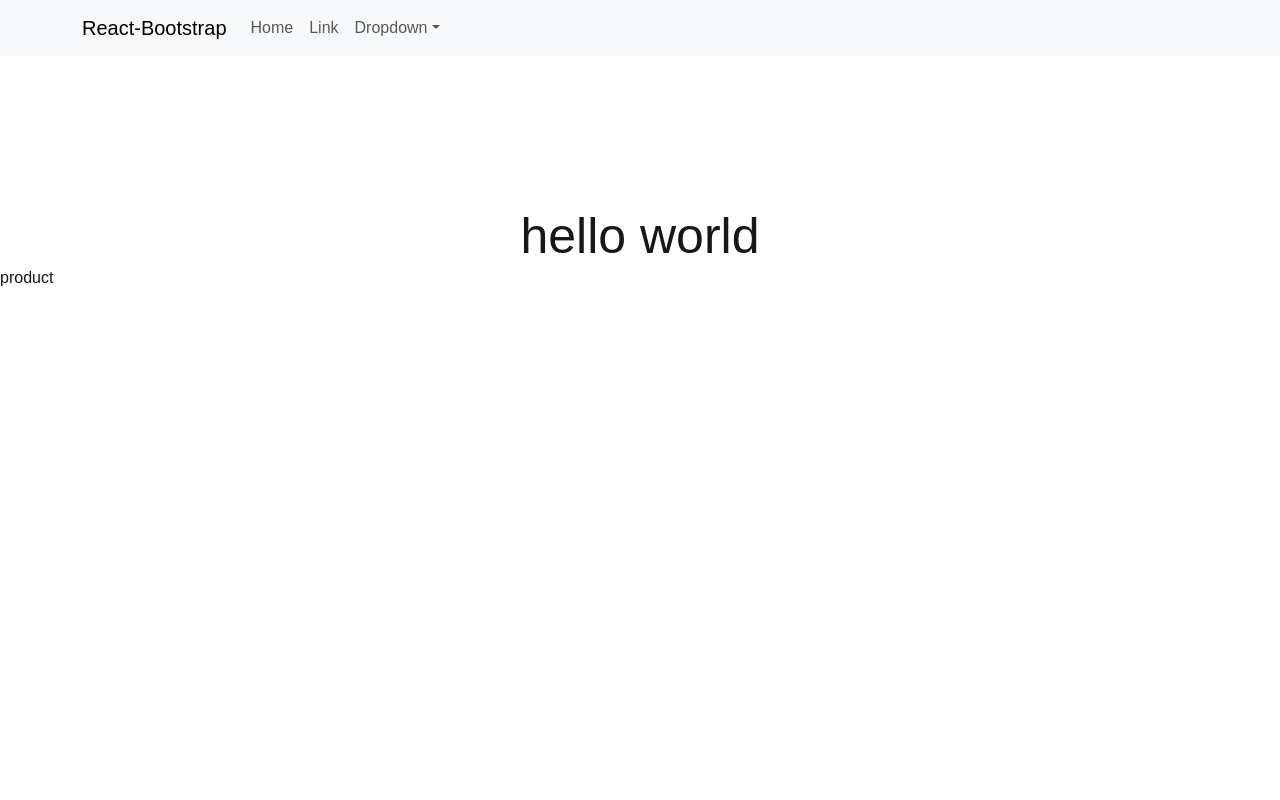
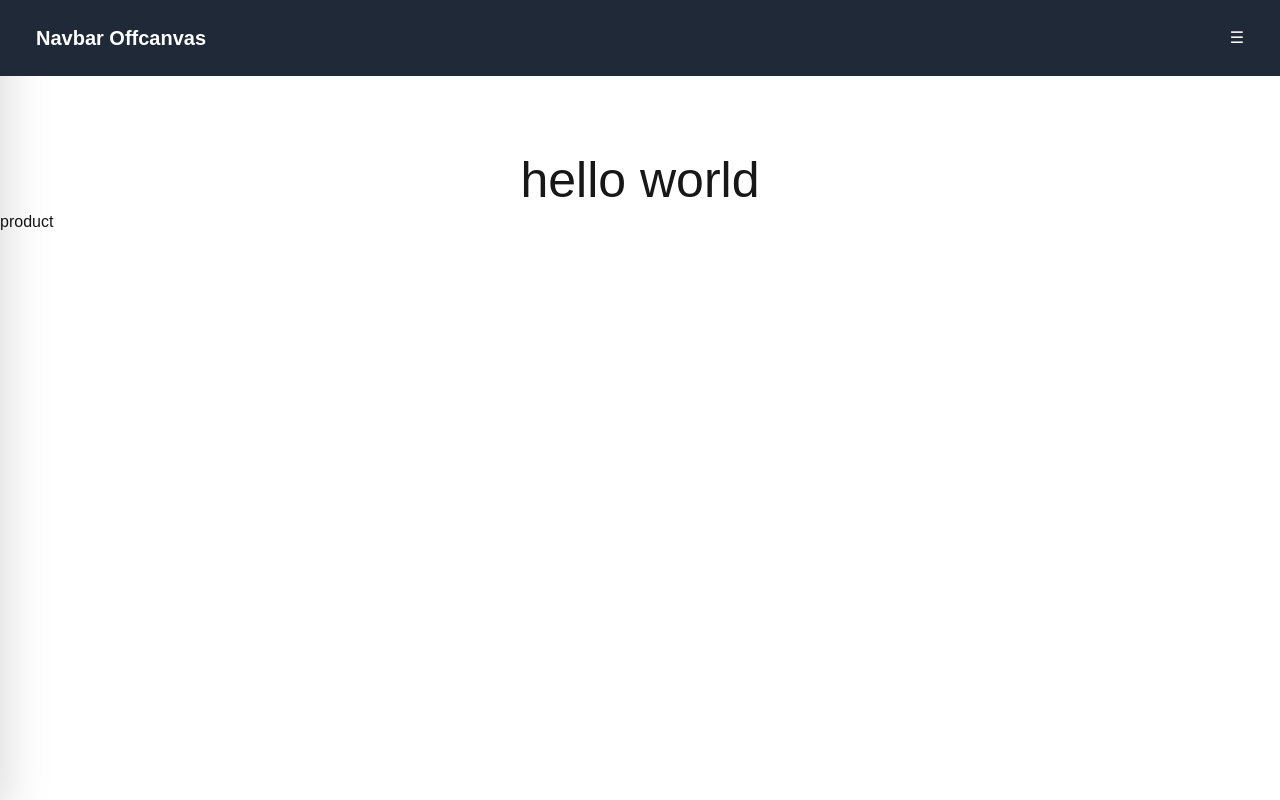
Before and after one commit to OmarSalama17/Fast-Food, a Next.js app: page / in a window 1280 px wide. Built offline with nearby package versions, Linux system fonts and the light colour scheme.

Commit message:
edit-NavBar

```diff
--- a/app/components/Header/Header.js
+++ b/app/components/Header/Header.js
@@ -1,35 +1,46 @@
-"use client"
+"use client";
 
-import Container from 'react-bootstrap/Container';
-import Nav from 'react-bootstrap/Nav';
-import Navbar from 'react-bootstrap/Navbar';
-import NavDropdown from 'react-bootstrap/NavDropdown';
+import { useState } from "react";
 
 function Header() {
+  const [isOpen, setIsOpen] = useState(false);
+
   return (
-    <Navbar expand="lg" className="bg-body-tertiary">
-      <Container>
-        <Navbar.Brand href="#home">React-Bootstrap</Navbar.Brand>
-        <Navbar.Toggle aria-controls="basic-navbar-nav" />
-        <Navbar.Collapse id="basic-navbar-nav">
-          <Nav className="me-auto">
-            <Nav.Link href="#home">Home</Nav.Link>
-            <Nav.Link href="#link">Link</Nav.Link>
-            <NavDropdown title="Dropdown" id="basic-nav-dropdown">
-              <NavDropdown.Item href="#action/3.1">Action</NavDropdown.Item>
-              <NavDropdown.Item href="#action/3.2">
-                Another action
-              </NavDropdown.Item>
-              <NavDropdown.Item href="#action/3.3">Something</NavDropdown.Item>
-              <NavDropdown.Divider />
-              <NavDropdown.Item href="#action/3.4">
-                Separated link
-              </NavDropdown.Item>
-            </NavDropdown>
-          </Nav>
-        </Navbar.Collapse>
-      </Container>
-    </Navbar>
+    <>
+    <header className="bg-gray-800 p-4 absolute top-0 left-0 w-full z-50">
+      <div className="container mx-auto flex justify-between items-center relative z-50">
+        <a href="#" className="text-white text-xl font-bold">Navbar Offcanvas</a>
+        <button
+          onClick={() => setIsOpen(!isOpen)}
+          className="text-white focus:outline-none"
+        >
+          ☰
+        </button>
+      </div>
+    </header>
+      {isOpen && <div className="fixed inset-0 bg-black opacity-50 z-40" onClick={() => setIsOpen(false)}></div>}
+      <div
+        className={`fixed top-0 left-0 h-full w-72 bg-white shadow-lg transition-transform transform z-40 ${isOpen ? 'translate-x-0' : '-translate-x-full'}`}
+      >
+        <div className="p-5 relative">
+          <button
+            onClick={() => setIsOpen(false)}
+            className="absolute top-4 right-4 text-gray-700 text-xl focus:outline-none"
+          >
+            ✕
+          </button>
+          <h2 className="mt-4 text-lg font-bold">Offcanvas</h2>
+          <ul className="mt-4 space-y-2">
+            <li><a href="#" className="block text-gray-700">Party Order</a></li>
+            <li><a href="#" className="block text-gray-700">Store Locations</a></li>
+            <li><a href="#" className="block text-gray-700">Track Order</a></li>
+            <li><a href="#" className="block text-gray-700">Order History</a></li>
+            <li><a href="#" className="block text-gray-700">Offers</a></li>
+            <li><a href="#" className="block text-gray-700">Explore Menu</a></li>
+          </ul>
+        </div>
+      </div>
+      </>
   );
 }
 
```
